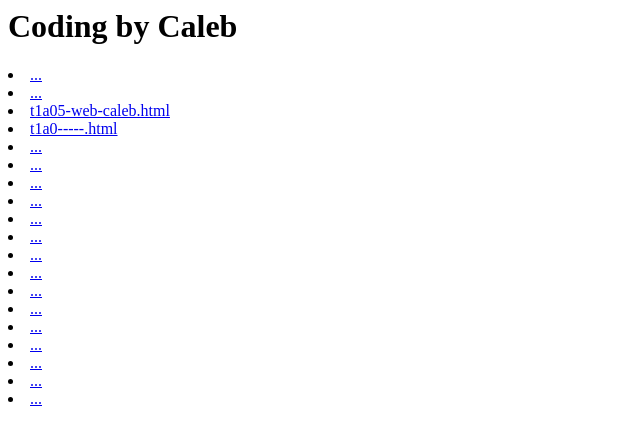
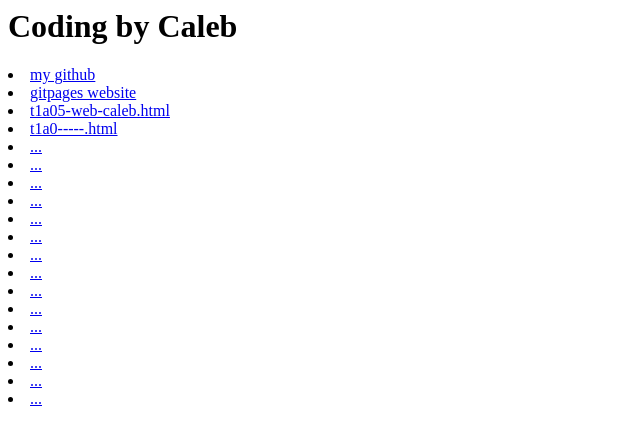
Before and after one commit to 508829/coding-2019-with-ellis, a plain HTML site: page public/index.html in a window 1280 px wide. Shown: the whole page, without its empty margins (0-640 px from the left). Drawn offline with Linux system fonts and the light colour scheme.

Commit message:
Update index.html

```diff
--- a/public/index.html
+++ b/public/index.html
@@ -4,8 +4,8 @@
 
 
 
-<li><a href="....">...</a>
-<li><a href="....">...</a>
+<li><a href="https://github.com/508829/coding-2019-with-ellis">my github</a>
+<li><a href="https://508829.github.io/coding-2019-with-ellis/public/index.html">gitpages website</a>
 <li><a href="t1a05-web-caleb.html">t1a05-web-caleb.html</a>
 <li><a href="t1a0-----.html">t1a0-----.html</a>
 <li><a href="....">...</a>
```
